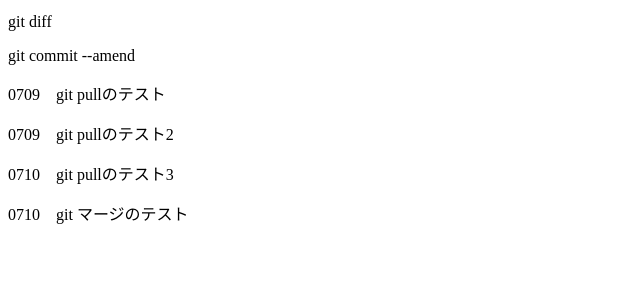
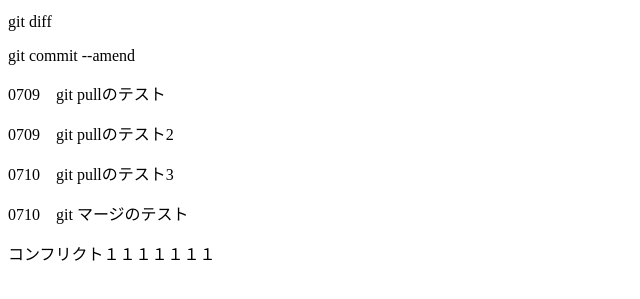
Before and after one commit to natsuki-nakayama/git_tutorial, a plain HTML site: page index.html in a window 1280 px wide. Shown: the part 87-386 px from the top of the page, without its empty margins (0-640 px from the left). Drawn offline with Linux system fonts and the light colour scheme.

Commit message:
conflictを追記

```diff
--- a/index.html
+++ b/index.html
@@ -6,3 +6,4 @@
 <p>0709　git pullのテスト2</p>
 <p>0710　git pullのテスト3</p>
 <p>0710　git マージのテスト</p>
+<p>コンフリクト１１１１１１１</p>
```
